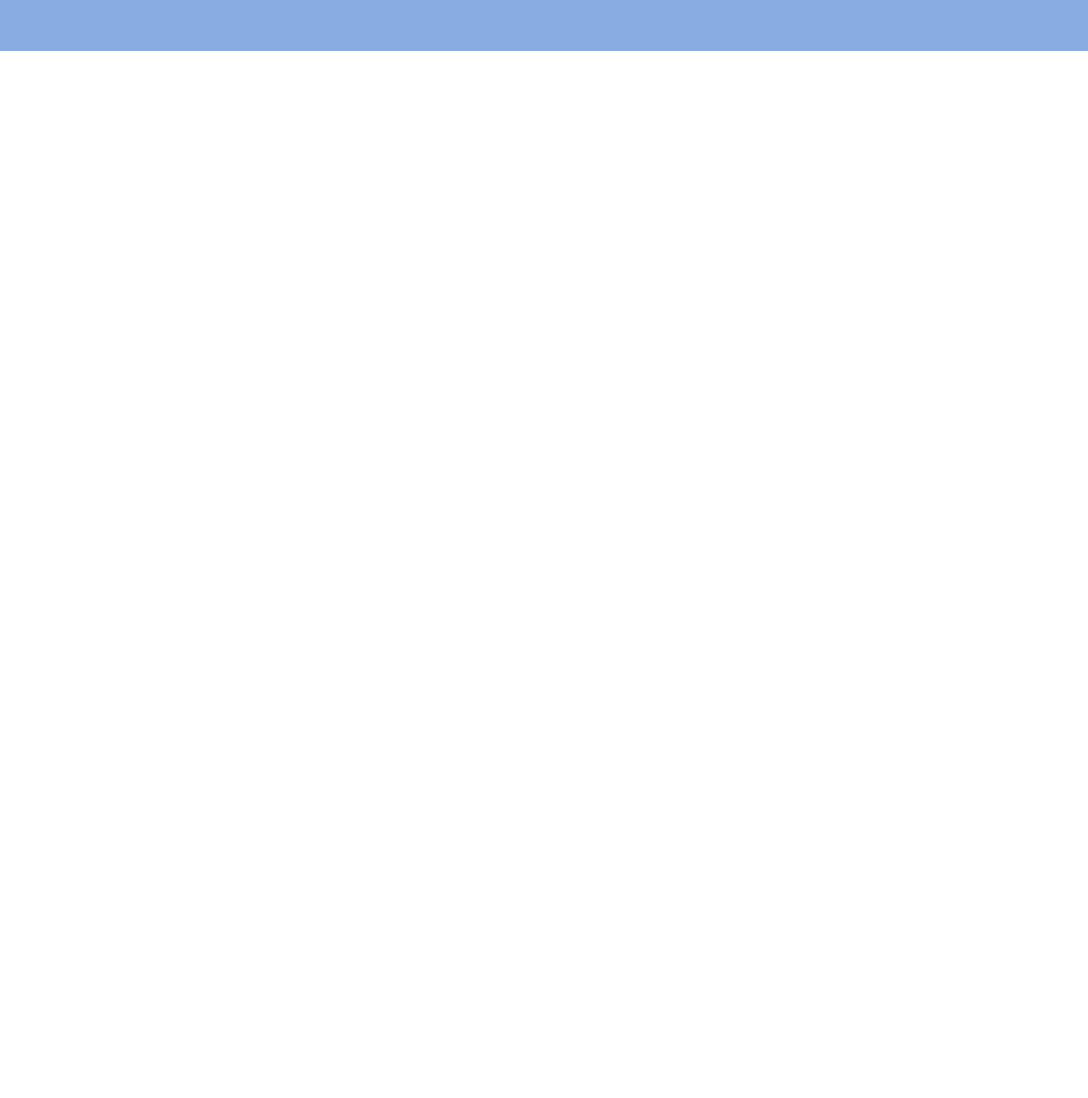
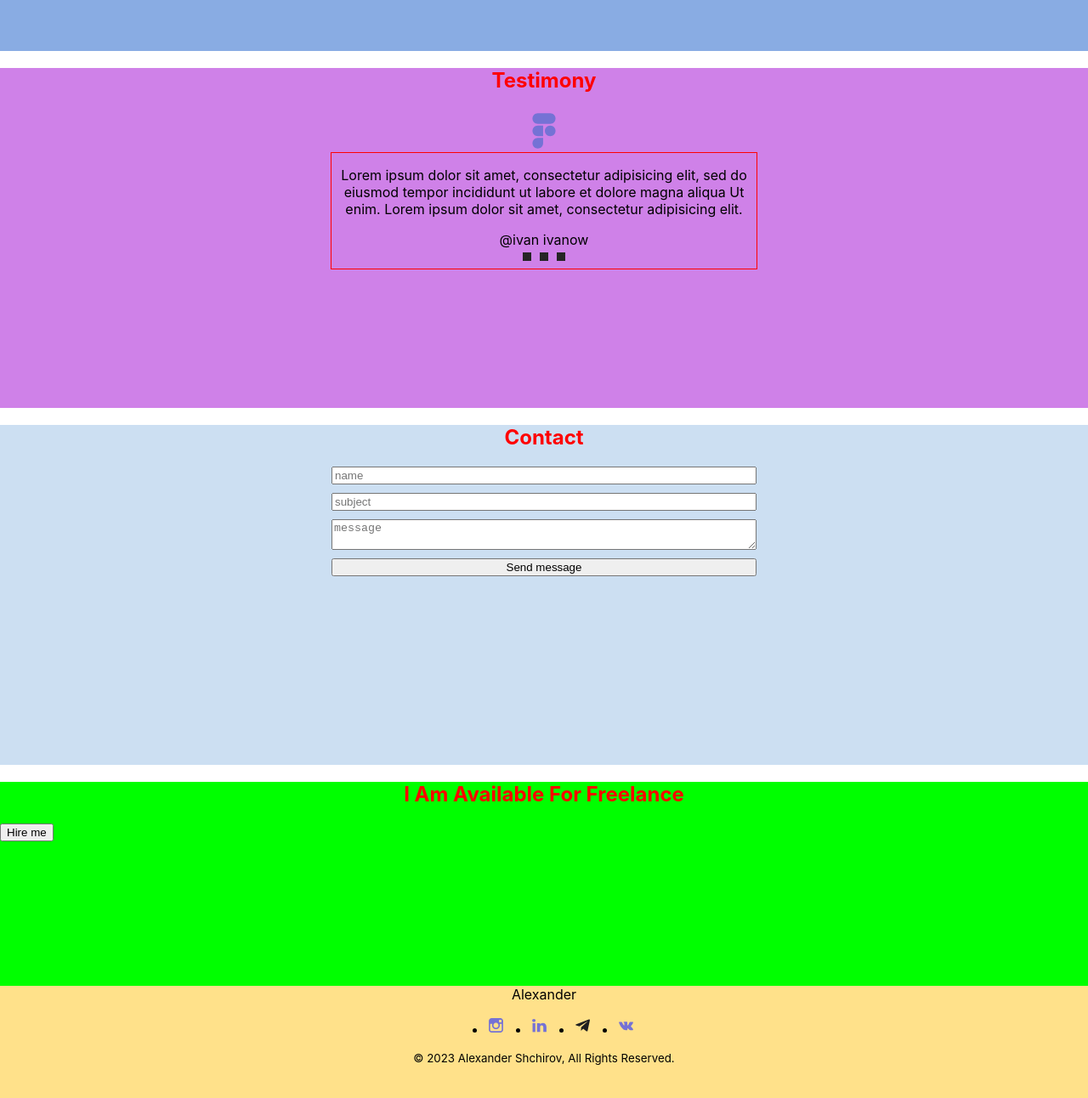
Before and after one commit to AlexShchirov/portfolio-start-project-main, a React app: page / in a window 1280 px wide. Shown: the part 2434-3726 px from the top of the page at 85% size. Before the commit the page ends 2494 px from the top, so only its background shows below. Built offline with nearby package versions, Linux system fonts and the light colour scheme.

Commit message:
commit-6(structure of portfolio)

```diff
--- a/src/App.tsx
+++ b/src/App.tsx
@@ -3,6 +3,10 @@ import {Header} from "./layaut/header/Header";
 import {Main} from "./layaut/sections/main/Main";
 import {Skills} from "./layaut/sections/skills/Skills";
 import {Works} from "./layaut/sections/works/Works";
+import {Testimony} from "./layaut/sections/testimony/Testimony";
+import {Contact} from "./layaut/sections/contacts/Contacts";
+import {Slogan} from "./layaut/sections/slogan/Slogan";
+import {Footer} from "./layaut/footer/Footer";
 
 
 function App() {
@@ -12,6 +16,10 @@ function App() {
             <Main/>
             <Skills/>
             <Works/>
+            <Testimony/>
+            <Contact/>
+            <Slogan/>
+            <Footer/>
         </div>
     );
 }
--- /dev/null
+++ b/src/components/Button.tsx
@@ -0,0 +1,5 @@
+import styled from "styled-components";
+
+export const Button=styled.button`
+
+`
--- /dev/null
+++ b/src/components/slider/Slider.tsx
@@ -0,0 +1,56 @@
+import React from 'react';
+import exp from "constants";
+import styled from "styled-components";
+import {FlexWrapper} from "../FlexWrapper";
+
+export const Slider = () => {
+    return (
+        <StyledSlider>
+            <FlexWrapper>
+                <Slide>
+                    <Text>Lorem ipsum dolor sit amet, consectetur adipisicing elit, sed do eiusmod tempor incididunt ut
+                        labore et dolore magna aliqua Ut enim. Lorem ipsum dolor sit amet, consectetur adipisicing
+                        elit.</Text>
+                    <Name>@ivan ivanow</Name>
+                </Slide>
+            </FlexWrapper>
+            <Pagination>
+                <span></span>
+                <span></span>
+                <span></span>
+            </Pagination>
+        </StyledSlider>
+    );
+};
+
+const StyledSlider = styled.div`
+  border: 1px solid red;
+  max-width: 500px;
+  display: flex;
+  flex-direction: column;
+  align-items: center;
+
+`
+
+const Slide = styled.div`
+  text-align: center;
+`
+
+const Text = styled.p`
+
+`
+
+const Name = styled.span`
+
+`
+
+const Pagination = styled.div`
+  span {
+    display: inline-block;
+    width: 10px;
+    height: 10px;
+    margin: 5px;
+    background-color: #262525;
+
+  }
+`
--- /dev/null
+++ b/src/layaut/footer/Footer.tsx
@@ -0,0 +1,65 @@
+import React from 'react';
+import styled from "styled-components";
+import {Icon} from "../../components/icon/Icon";
+import {FlexWrapper} from "../../components/FlexWrapper";
+
+export const Footer = () => {
+    return (
+        <StyledFooter>
+            <FlexWrapper direction={"column"} align={"center"}>
+                <Name>Alexander</Name>
+                <SocialList>
+                    <SocialItem>
+                        <SocialLink>
+                            <Icon height={"21px"} width={"21px"} viewBox={"0 0 21px 21px"} iconId={"inst"}/>
+                        </SocialLink>
+                    </SocialItem>
+                    <SocialItem>
+                        <SocialLink>
+                            <Icon height={"21px"} width={"21px"} viewBox={" 0 0 21px 21px"} iconId={"linkedin"}/>
+                        </SocialLink>
+                    </SocialItem>
+                    <SocialItem>
+                        <SocialLink>
+                            <Icon height={"21px"} width={"21px"} viewBox={" 0 0 21px 21px"} iconId={"telegram"}/>
+                        </SocialLink>
+                    </SocialItem>
+                    <SocialItem>
+                        <SocialLink>
+                            <Icon height={"21px"} width={"21px"} viewBox={" 0 0 21px 21px"} iconId={"vk"}/>
+                        </SocialLink>
+                    </SocialItem>
+
+                </SocialList>
+                <Copyright>© 2023 Alexander Shchirov, All Rights Reserved.</Copyright>
+            </FlexWrapper>
+        </StyledFooter>
+    );
+};
+
+const StyledFooter = styled.footer`
+  background-color: rgba(255, 189, 0, 0.46);
+  min-height: 20vh;
+
+`
+
+const Name = styled.span`
+
+`
+
+const SocialList = styled.ul`
+  display: flex;
+  gap: 30px;
+
+`
+
+const SocialItem = styled.li`
+
+`
+
+const SocialLink = styled.a`
+
+`
+const Copyright = styled.small`
+
+`
--- /dev/null
+++ b/src/layaut/sections/contacts/Contacts.tsx
@@ -0,0 +1,36 @@
+import React from 'react';
+import styled from "styled-components";
+import {SectionTitle} from "../../../components/SectionTitle";
+import {Button} from "../../../components/Button";
+
+export const Contact = () => {
+    return (
+        <StyledContact>
+            <SectionTitle>Contact</SectionTitle>
+            <StyledForm>
+                <Field placeholder={"name"}/>
+                <Field placeholder={"subject"}/>
+                <Field placeholder={"message"} as={"textarea"}/>
+                <Button type={"submit"}>Send message</Button>
+            </StyledForm>
+        </StyledContact>
+    );
+};
+
+const StyledContact= styled.section`
+  min-height: 50vh;
+  background-color: rgba(144, 185, 227, 0.46);
+`
+
+const StyledForm= styled.form`
+  max-width: 500px;
+  width: 100%;
+  display: flex;
+  flex-direction: column;
+  gap: 10px;
+  margin: 0 auto;
+`
+
+const Field= styled.input`
+
+`
--- /dev/null
+++ b/src/layaut/sections/slogan/Slogan.tsx
@@ -0,0 +1,18 @@
+import React from 'react';
+import styled from "styled-components";
+import {SectionTitle} from "../../../components/SectionTitle";
+import {Button} from "../../../components/Button";
+
+export const Slogan = () => {
+    return (
+        <StyledSlogan>
+            <SectionTitle>I Am Available For Freelance</SectionTitle>
+            <Button>Hire me</Button>
+        </StyledSlogan>
+    );
+};
+
+const StyledSlogan=styled.section`
+  min-height: 30vh;
+  background-color: #00ff00;
+`
--- /dev/null
+++ b/src/layaut/sections/testimony/Testimony.tsx
@@ -0,0 +1,24 @@
+import React from 'react';
+import styled from "styled-components";
+import {SectionTitle} from "../../../components/SectionTitle";
+import {Icon} from "../../../components/icon/Icon";
+import {Slider} from "../../../components/slider/Slider";
+import {FlexWrapper} from "../../../components/FlexWrapper";
+
+export const Testimony = () => {
+    return (
+        <StyledTestimony>
+            <SectionTitle>Testimony</SectionTitle>
+            <FlexWrapper direction={"column"} align={"center"}>
+                <Icon iconId={"quote"}/>
+                <Slider/>
+            </FlexWrapper>
+        </StyledTestimony>
+    );
+};
+
+
+const StyledTestimony = styled.section`
+  min-height: 50vh;
+  background-color: #cf81e8;
+`
```
